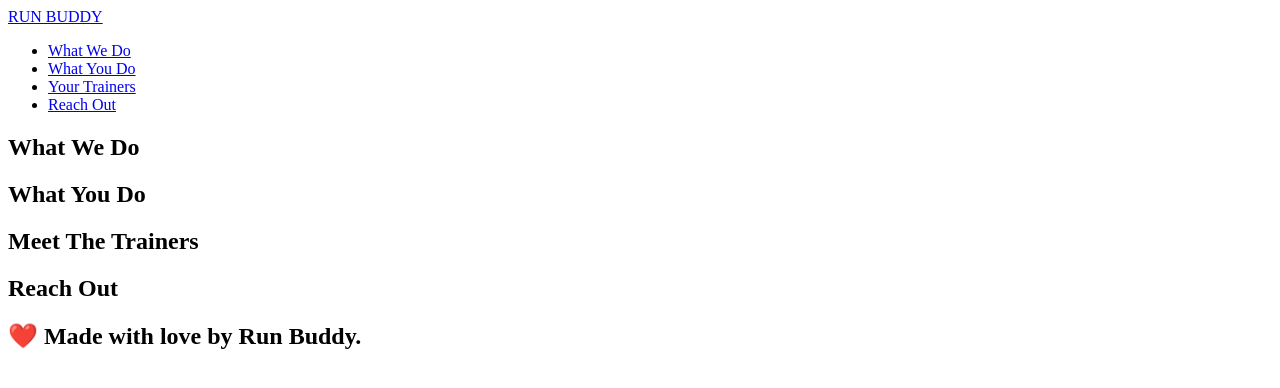
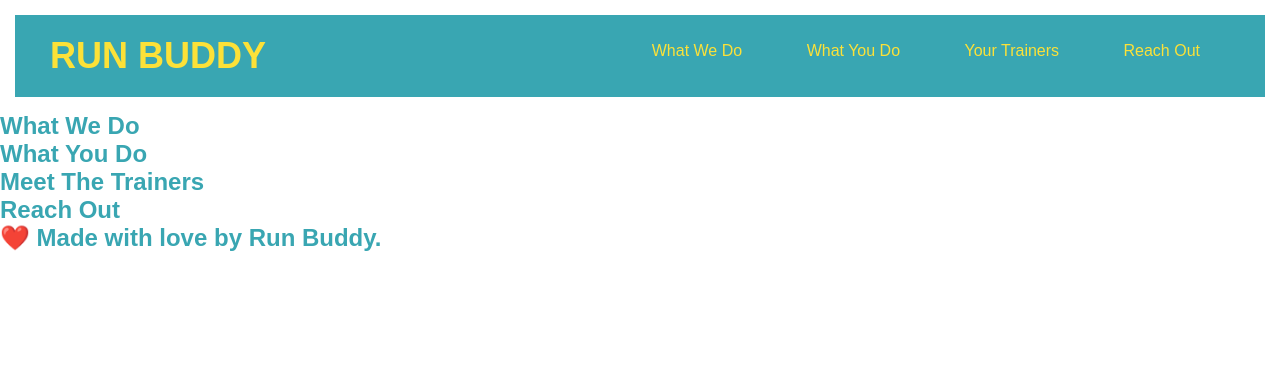
Before and after one commit to harry-100/run-buddy, a plain HTML site: page index.html in a window 1280 px wide. Drawn offline with Linux system fonts and the light colour scheme.

Commit message:
Style added to Header

```diff
--- /dev/null
+++ b/assets/css/style.css
@@ -0,0 +1,42 @@
+*{
+    margin: 0;
+    padding: 0;
+}
+
+body {
+    font-family: Arial, Helvetica, sans-serif;
+    color: #39a6b2;
+}
+header {
+    padding: 20px 35px;
+    background-color: #39a6b2;
+    margin: 15px;
+}
+
+header h1 {
+    font-weight: bold;
+    font-size: 36px;
+    color: #fce138;
+    margin: 0;
+    display: inline;
+}
+
+header a {
+    text-decoration: none;
+    color: #fce138;
+}
+
+header nav {
+    float: right;
+    margin: 7px 0;
+}
+
+header nav ul li {
+    display: inline;
+}
+
+header nav ul li a {
+    margin: 0 30px;
+    font-weight: lighter;
+    font-size: 16px;
+}
--- a/index.html
+++ b/index.html
@@ -4,12 +4,14 @@
 <head>
   <meta charset="UTF-8" />
   <title>Run Buddy</title>
+  <link rel="stylesheet" href="./assets/css/style.css">
+
 </head>
 
 <body>
   <!-- navigation -->
   <header>
-    <h1a>
+    <h1>
     <a href="/">RUN BUDDY</a>
     <!-- The value of the href used here—a forward slash ("/")—will always represent the path to the topmost directory of an application or project. In this case, when a user clicks the <a> element, they will be taken to the topmost directory. And because there is no file specified, the index.html file will be loaded. -->
     </h1>
```
